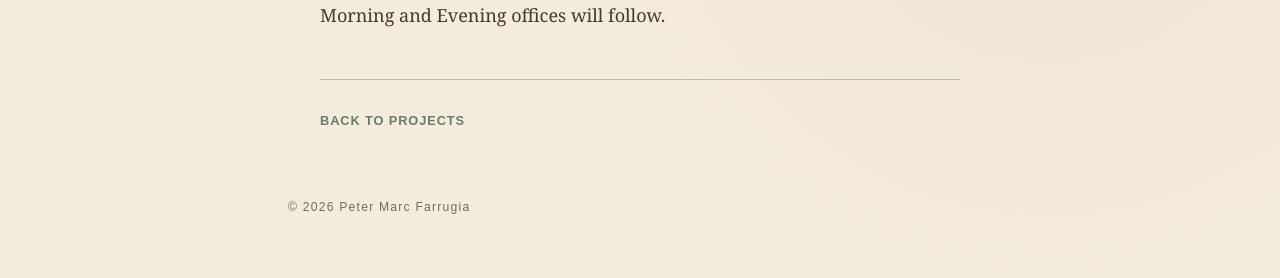
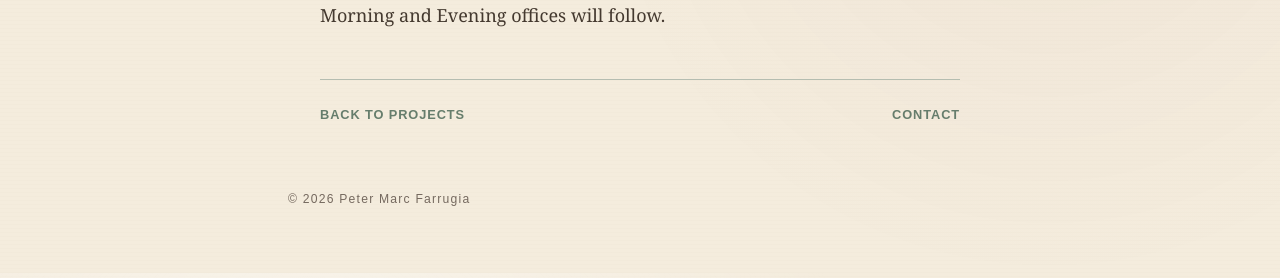
Before and after one commit to pytfarrugia-bit/pytfarrugia-bit.github.io, a Jekyll site: the page english-cantillation.html, which Jekyll copies as it is, in a window 1280 px wide. Shown: the part 1775-2053 px from the top of the page. Built offline with Jekyll 4.4.1, drawn with Linux system fonts in a browser that asks for light colours.

Commit message:
Add contact link beside project return link

```diff
--- a/english-cantillation.html
+++ b/english-cantillation.html
@@ -58,7 +58,7 @@
       <p>Latin canticle settings; corresponding Coverdale and related English versions; measured notation; proportional rhythmic guidance; movable-do exercises; and tablature for stable fretted-dulcimer accompaniment. Morning and Evening offices will follow.</p>
     </article>
 
-    <p class="page-return"><a href="index.html#projects">Back to Projects</a></p>
+    <p class="page-return" style="display:flex;align-items:center;justify-content:space-between;gap:1.5rem;flex-wrap:wrap;text-align:left;"><a href="index.html#projects">Back to Projects</a><a href="index.html#contact" style="margin-left:auto;text-align:right;">Contact</a></p>
   </main>
 
   <footer><p>© 2026 Peter Marc Farrugia</p></footer>
```
